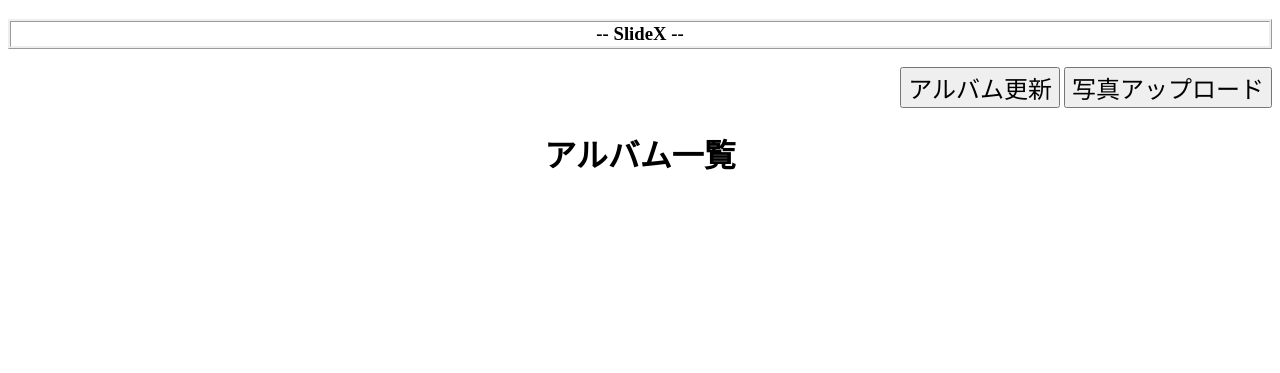
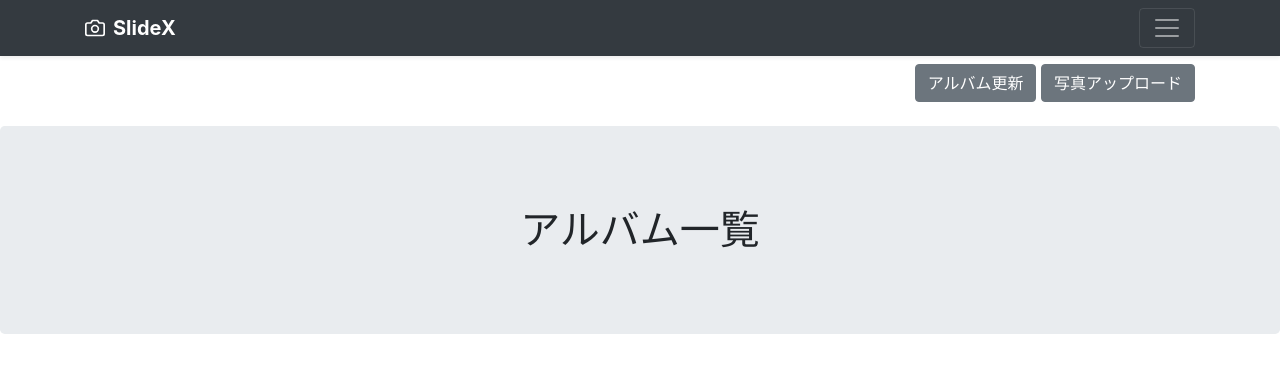
Before and after one commit to Kensuke20/SlideX, a Flask app: page / in a window 1280 px wide. Shown: the top 373 px of the page. Run offline with Flask 3, Linux system fonts and the light colour scheme; data that the repository does not hold is empty; some libraries are stand-ins or nearby versions.

Commit message:
modified:   templates/base.html modified:   templates/index.html
bootstrap5を導入

```diff
--- a/templates/base.html
+++ b/templates/base.html
@@ -1,16 +1,72 @@
 <!DOCTYPE html>
 <html lang="ja">
 	<head>
+		<link rel="stylesheet" href="https://stackpath.bootstrapcdn.com/bootstrap/4.3.1/css/bootstrap.min.css">
 		<meta charset="UTF-8">
 		<meta name="viewport" content="width=device-width, initial-scale=1">
-		<link rel="stylesheet" type="text/css" href="{{ staticfile('logo.css') }}">
+		<!-- <link rel="stylesheet" type="text/css" href="{{ staticfile('logo.css') }}">
 		<link rel="stylesheet" type="text/css" href="{{ staticfile('common.css') }}">
-		<link rel="stylesheet" type="text/css" href="{{ staticfile('index.css') }}">
+		<link rel="stylesheet" type="text/css" href="{{ staticfile('index.css') }}"> -->
+
+		<link rel="canonical" href="https://getbootstrap.jp/docs/5.3/examples/album/">
+		<link rel="stylesheet" href="https://stackpath.bootstrapcdn.com/bootstrap/4.3.1/css/bootstrap.min.css">
+		<link href="album.css" rel="stylesheet">
+	  </head>
+	  <body >
+		<a id="skippy" class="sr-only sr-only-focusable" href="#content">
+	  <div class="container">
+		<span class="skiplink-text">Skip to main content</span>
+	  </div>
+	</a>
+
+		<header>
+	  <div class="collapse bg-dark" id="navbarHeader">
+		<div class="container">
+		  <div class="row">
+			<div class="col-sm-8 col-md-7 py-4">
+			  <h4 class="text-white">About</h4>
+			  <p class="text-muted">Add some information about the album below, the author, or any other background context. Make it a few sentences long so folks can pick up some informative tidbits. Then, link them off to some social networking sites or contact information.</p>
+			</div>
+			<div class="col-sm-4 offset-md-1 py-4">
+			  <h4 class="text-white">Contact</h4>
+			  <ul class="list-unstyled">
+				<li><a href="#" class="text-white">Follow on Twitter</a></li>
+				<li><a href="#" class="text-white">Like on Facebook</a></li>
+				<li><a href="#" class="text-white">Email me</a></li>
+			  </ul>
+			</div>
+		  </div>
+		</div>
+	  </div>
+	  <div class="navbar navbar-dark bg-dark shadow-sm">
+		<div class="container d-flex justify-content-between">
+		  <a href="#" class="navbar-brand d-flex align-items-center">
+			<svg xmlns="http://www.w3.org/2000/svg" width="20" height="20" viewBox="0 0 24 24" fill="none" stroke="currentColor" stroke-width="2" stroke-linecap="round" stroke-linejoin="round" class="mr-2"><path d="M23 19a2 2 0 0 1-2 2H3a2 2 0 0 1-2-2V8a2 2 0 0 1 2-2h4l2-3h6l2 3h4a2 2 0 0 1 2 2z"></path><circle cx="12" cy="13" r="4"></circle></svg>
+			<strong>SlideX</strong>
+		  </a>
+		  <button class="navbar-toggler" type="button" data-toggle="collapse" data-target="#navbarHeader" aria-controls="navbarHeader" aria-expanded="false" aria-label="Toggle navigation">
+			<span class="navbar-toggler-icon"></span>
+		  </button>
+		</div>
+	  </div>
+	</header>
+
 		{% block title %}
 		{% endblock %}
 	</head>
 	<body>
-		<h3 class="logo">-- SlideX --</h3>
+		<script src="../../assets/js/vendor/holder.min.js"></script>
+
+		<script src="https://code.jquery.com/jquery-3.3.1.slim.min.js" integrity="sha384-q8i/X+965DzO0rT7abK41JStQIAqVgRVzpbzo5smXKp4YfRvH+8abtTE1Pi6jizo" crossorigin="anonymous"></script>
+		<script>
+			window.jQuery || document.write('<script src="/docs/4.3/assets/js/vendor/jquery-slim.min.js"><\/script>')
+		</script>
+		<script src="https://stackpath.bootstrapcdn.com/bootstrap/4.3.1/js/bootstrap.bundle.min.js"></script><script src="/docs/4.3/assets/js/vendor/anchor.min.js"></script>
+		<script src="/docs/4.3/assets/js/vendor/clipboard.min.js"></script>
+		<script src="/docs/4.3/assets/js/vendor/bs-custom-file-input.min.js"></script>
+		<script src="/docs/4.3/assets/js/src/application.js"></script>
+		<script src="/docs/4.3/assets/js/src/search.js"></script>
+		<script src="/docs/4.3/assets/js/src/ie-emulation-modes-warning.js"></script>
 		{% block contents %}
 		{% endblock %}
 	</body>
--- a/templates/index.html
+++ b/templates/index.html
@@ -5,35 +5,38 @@
 {% endblock %}
 
 {% block contents %}
-    <div style="text-align: right">
-        <input type="button" class="button" onclick="location.href='/update'" value="アルバム更新">
-        <input type="button" class="button" onclick="location.href='/upload_page'" value="写真アップロード">
+    <div class="container">
+        <p class="text-right">
+            <a href="/update" class="btn btn-secondary my-2">アルバム更新</a>
+            <a href="/upload_page" class="btn btn-secondary my-2">写真アップロード</a>
+        </p>
     </div>
 
-    <div style="text-align: center">
-        <h1>アルバム一覧</h1>
+
+    <section class="jumbotron text-center">
+    <p>
+      <h1 class="jumbotron-heading">アルバム一覧</h1>
+    </p>
+    <div class="container">
+        <div class="row">
+          {% for album in albums %}
+            <div class="col-md-3">
+              <div class="card mb-4 shadow-sm">
+                <div class="card-header">
+                  <h4 class="my-0 font-weight-normal">{{ album.title }}</h4>
+                </div>
+                <div class="card-body">
+                  <ul class="list-unstyled mt-3 mb-4">
+                    <li>{{ album.memo_path | readfile }} </li>
+                    <li class="text-muted">写真：{{ album.num_of_photo }}枚</li>
+                  </ul>
+                  <button type="button" class="btn btn-lg btn-block btn-primary" onclick="location.href='/photo_page/{{ album.album_id }}'">再生</button>
+                </div>
+              </div>
+            </div>
+          {% endfor %}
+        </div>
+      </div>
     </div>
 
-    {% for album in albums %}
-        <div class="album_box">
-            <div class="album_info">
-                <table>
-                    <th>{{ album.title }}</th>
-                    <td>
-                        <input type="button" class="start_button" onclick="location.href='/photo_page/{{ album.album_id }}'" value="再生">
-                    </td>
-                </table>
-            </div>
-
-            <table>
-                <tr>
-                    <th>写真：</th> <td>{{ album.num_of_photo }}枚</td>
-                </tr>
-                <tr>
-                    <th>メモ：</th> <td>{{ album.memo_path | readfile }}</td>
-                </tr>
-            </table>
-        </div>
-    {% endfor %}
-
 {% endblock %}
```
